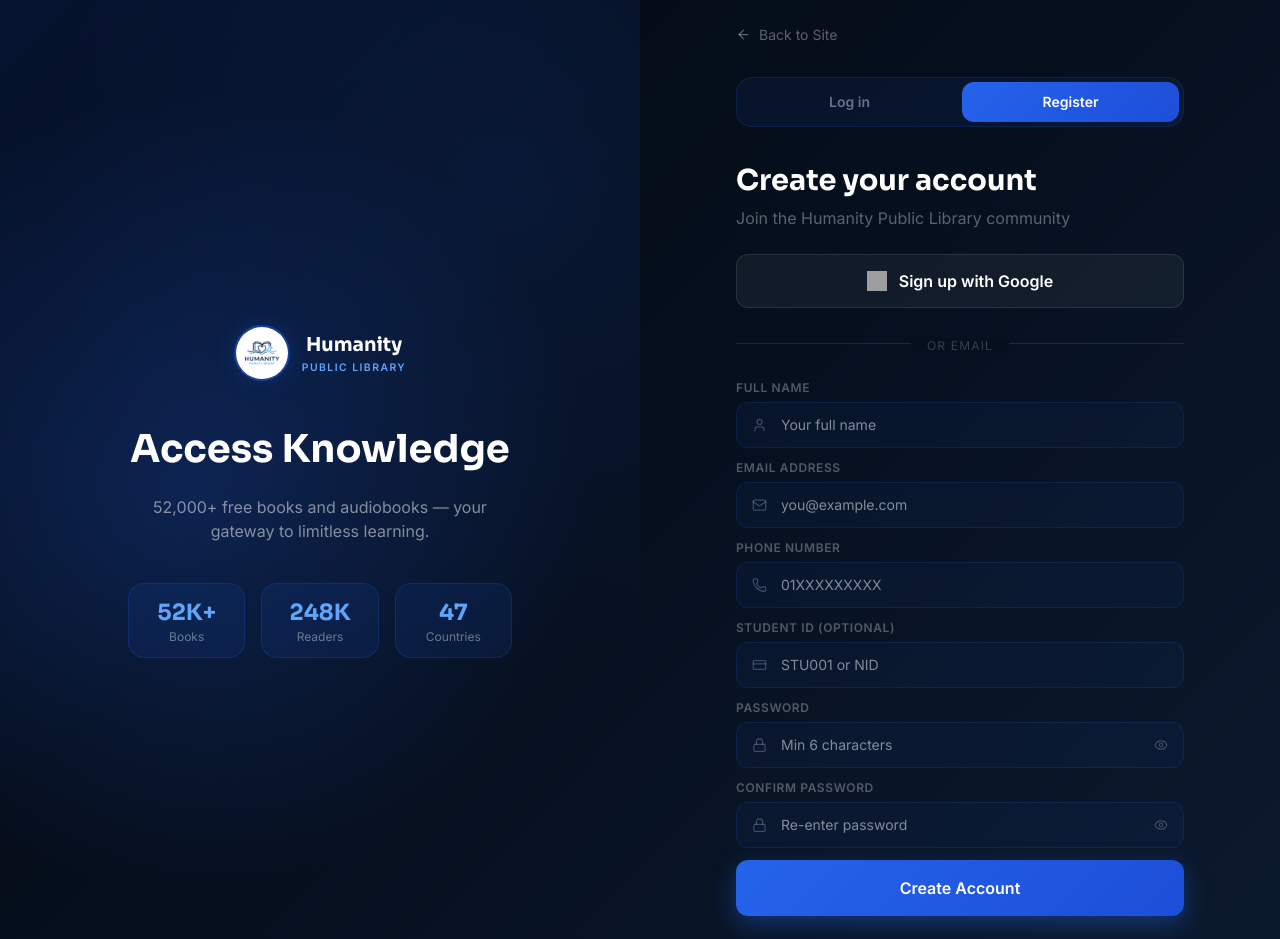
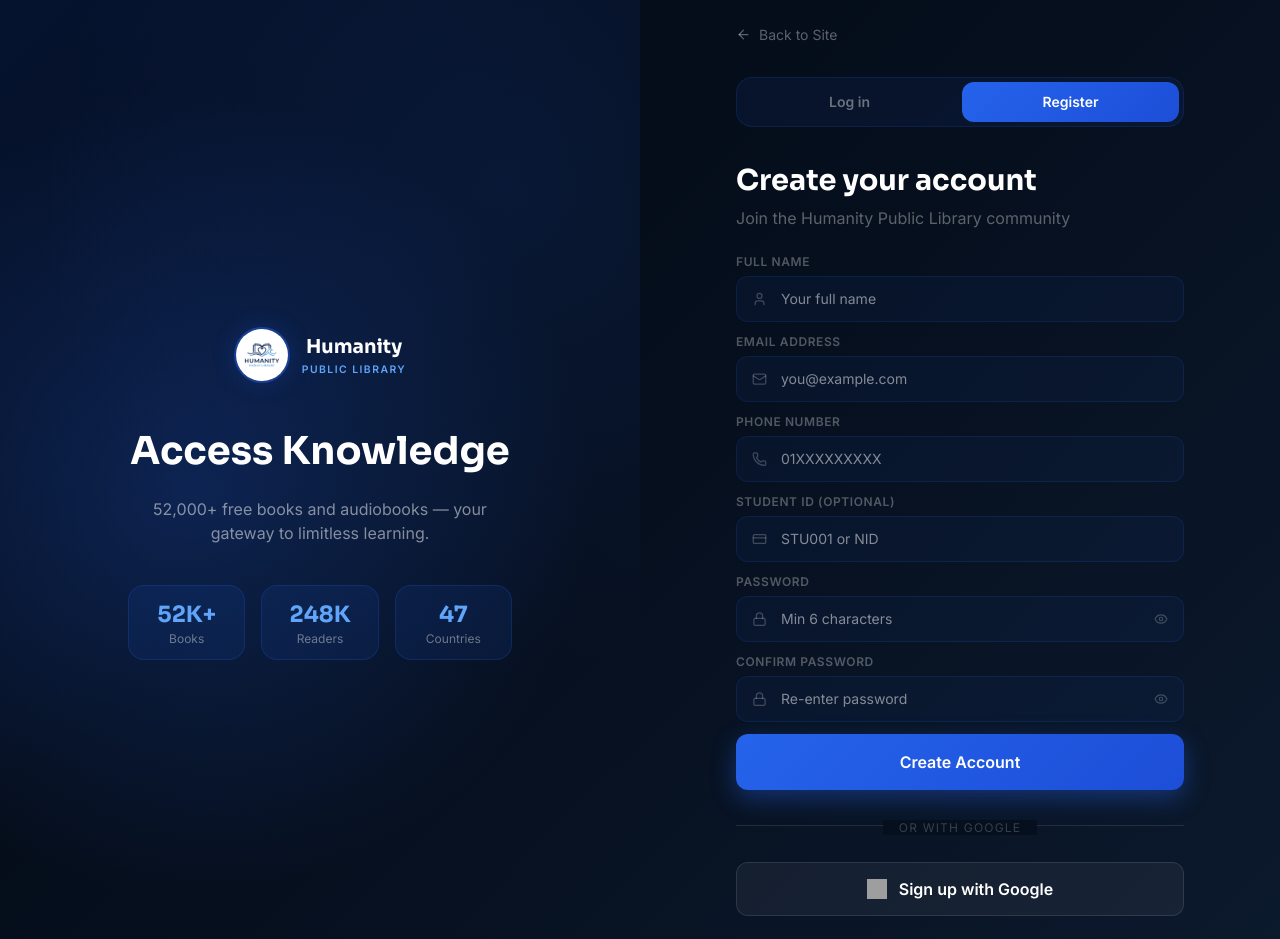
Before and after one commit to royestheking-a11y/Humanity-Public-Libray-, a React (Vite) app: page /user/register in a window 1280 px wide. Shown: the top 939 px of the page. Built offline with nearby package versions, Linux system fonts and the light colour scheme; no server answers; grey boxes are pictures that could not be loaded; a web font is replaced by a local one.

Commit message:
UI: Correct button order for Google Auth

```diff
--- a/src/app/pages/UserAuth.tsx
+++ b/src/app/pages/UserAuth.tsx
@@ -168,23 +168,6 @@ export default function UserAuth() {
                 <h1 className="text-white mb-1" style={{ fontFamily: FH, fontWeight: 700, fontSize: "1.8rem" }}>{t("auth.welcome")}</h1>
                 <p className="mb-8" style={{ color: "rgba(255,255,255,0.35)", fontFamily: F }}>{t("auth.welcomeSub")}</p>
 
-                {/* Google Login Button */}
-                <button
-                  onClick={() => gLogin()}
-                  className="w-full py-3.5 rounded-xl font-semibold text-white flex items-center justify-center gap-3 transition-all hover:bg-white/10 mb-6"
-                  style={googleBtnStyle}
-                >
-                  <img src="https://www.gstatic.com/firebasejs/ui/2.0.0/images/auth/google.svg" alt="G" className="w-5 h-5" />
-                  {isBn ? "গুগল দিয়ে চালিয়ে যান" : "Continue with Google"}
-                </button>
-
-                <div className="relative mb-8 text-center">
-                  <div className="absolute inset-0 flex items-center"><div className="w-full border-t border-white/10"></div></div>
-                  <span className="relative px-4 text-xs uppercase tracking-widest bg-[#060F1E]" style={{ color: "rgba(255,255,255,0.2)", fontFamily: F }}>
-                    {isBn ? "অথবা ইমেল" : "OR EMAIL"}
-                  </span>
-                </div>
-
                 <div className="space-y-4">
                   <div>
                     <label className="text-xs font-semibold uppercase tracking-wider mb-1.5 block" style={{ color: "rgba(255,255,255,0.35)", fontFamily: F }}>{t("auth.email")}</label>
@@ -220,6 +203,24 @@ export default function UserAuth() {
                     {loginLoading ? <div className="w-5 h-5 border-2 border-white/30 border-t-white rounded-full animate-spin" /> : t("auth.loginBtn")}
                   </button>
                 </div>
+
+                <div className="relative my-8 text-center">
+                  <div className="absolute inset-0 flex items-center"><div className="w-full border-t border-white/10"></div></div>
+                  <span className="relative px-4 text-xs uppercase tracking-widest bg-[#060F1E]" style={{ color: "rgba(255,255,255,0.2)", fontFamily: F }}>
+                    {isBn ? "অথবা গুগল দিয়ে" : "OR WITH GOOGLE"}
+                  </span>
+                </div>
+
+                {/* Google Login Button (Now at bottom) */}
+                <button
+                  onClick={() => gLogin()}
+                  className="w-full py-3.5 rounded-xl font-semibold text-white flex items-center justify-center gap-3 transition-all hover:bg-white/10 mb-6"
+                  style={googleBtnStyle}
+                >
+                  <img src="https://www.gstatic.com/firebasejs/ui/2.0.0/images/auth/google.svg" alt="G" className="w-5 h-5" />
+                  {isBn ? "গুগল দিয়ে চালিয়ে যান" : "Continue with Google"}
+                </button>
+
                 <p className="text-center mt-6 text-sm" style={{ color: "rgba(255,255,255,0.35)", fontFamily: F }}>
                   {t("auth.noAccount")}{" "}
                   <button onClick={() => setMode("register")} style={{ color: "#60A5FA", fontWeight: 600 }}>{t("auth.switchRegister")}</button>
@@ -229,23 +230,6 @@ export default function UserAuth() {
               <motion.div key="register" initial={{ opacity: 0, x: 20 }} animate={{ opacity: 1, x: 0 }} exit={{ opacity: 0, x: -20 }} transition={{ duration: 0.25 }}>
                 <h1 className="text-white mb-1" style={{ fontFamily: FH, fontWeight: 700, fontSize: "1.8rem" }}>{t("auth.welcomeNew")}</h1>
                 <p className="mb-6" style={{ color: "rgba(255,255,255,0.35)", fontFamily: F }}>{t("auth.welcomeNewSub")}</p>
-
-                {/* Google Sign Up Button */}
-                <button
-                  onClick={() => gLogin()}
-                  className="w-full py-3.5 rounded-xl font-semibold text-white flex items-center justify-center gap-3 transition-all hover:bg-white/10 mb-6"
-                  style={googleBtnStyle}
-                >
-                  <img src="https://www.gstatic.com/firebasejs/ui/2.0.0/images/auth/google.svg" alt="G" className="w-5 h-5" />
-                  {isBn ? "গুগল দিয়ে সাইন আপ করুন" : "Sign up with Google"}
-                </button>
-
-                <div className="relative mb-6 text-center">
-                  <div className="absolute inset-0 flex items-center"><div className="w-full border-t border-white/10"></div></div>
-                  <span className="relative px-4 text-xs uppercase tracking-widest bg-[#060F1E]" style={{ color: "rgba(255,255,255,0.2)", fontFamily: F }}>
-                    {isBn ? "অথবা ইমেল" : "OR EMAIL"}
-                  </span>
-                </div>
 
                 {regSuccess && (
                   <div className="flex items-center gap-2 px-4 py-3 rounded-xl mb-4" style={{ background: "rgba(34,197,94,0.1)", border: "1px solid rgba(34,197,94,0.2)" }}>
@@ -297,6 +281,24 @@ export default function UserAuth() {
                     {regLoading ? <div className="w-5 h-5 border-2 border-white/30 border-t-white rounded-full animate-spin" /> : t("auth.registerBtn")}
                   </button>
                 </div>
+
+                <div className="relative my-6 text-center">
+                  <div className="absolute inset-0 flex items-center"><div className="w-full border-t border-white/10"></div></div>
+                  <span className="relative px-4 text-xs uppercase tracking-widest bg-[#060F1E]" style={{ color: "rgba(255,255,255,0.2)", fontFamily: F }}>
+                    {isBn ? "অথবা গুগল দিয়ে" : "OR WITH GOOGLE"}
+                  </span>
+                </div>
+
+                {/* Google Sign Up Button (Now at bottom) */}
+                <button
+                  onClick={() => gLogin()}
+                  className="w-full py-3.5 rounded-xl font-semibold text-white flex items-center justify-center gap-3 transition-all hover:bg-white/10 mb-6"
+                  style={googleBtnStyle}
+                >
+                  <img src="https://www.gstatic.com/firebasejs/ui/2.0.0/images/auth/google.svg" alt="G" className="w-5 h-5" />
+                  {isBn ? "গুগল দিয়ে সাইন আপ করুন" : "Sign up with Google"}
+                </button>
+
                 <p className="text-center mt-5 text-sm" style={{ color: "rgba(255,255,255,0.35)", fontFamily: F }}>
                   {t("auth.hasAccount")}{" "}
                   <button onClick={() => setMode("login")} style={{ color: "#60A5FA", fontWeight: 600 }}>{t("auth.switchLogin")}</button>
```
